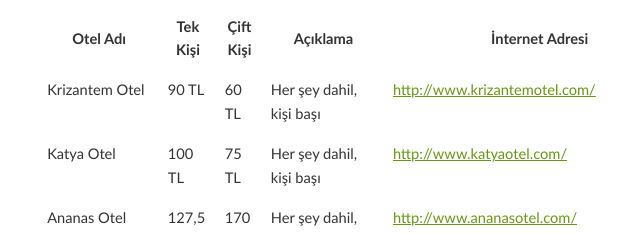
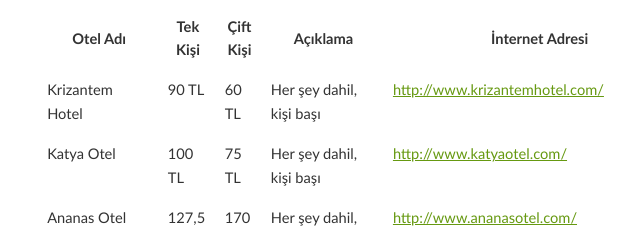
Before and after one commit to uyms/uyms.github.io, a plain HTML site: page venue.html in a window 1280 px wide. Shown: the part 509-742 px from the top of the page, 54-698 px from the left. Drawn offline with nearby package versions, Linux system fonts and the light colour scheme; a script that the page names is missing.

Commit message:
otel hotel
lel

```diff
--- a/venue.html
+++ b/venue.html
@@ -161,11 +161,11 @@
 			<th>Otel Adı</th> <th>Tek Kişi</th> <th>Çift Kişi</th> <th>Açıklama</th> <th>İnternet Adresi</th>
 		</tr>
 		<tr>
-			<td>Krizantem Otel</td>
+			<td>Krizantem Hotel</td>
 			<td>90 TL</td>
 			<td>60 TL</td>
 			<td>Her şey dahil, kişi başı </td>
-			<td><a href="http://www.krizantemotel.com/">http://www.krizantemotel.com/</a></td>
+			<td><a href="http://www.krizantemhotel.com/">http://www.krizantemhotel.com/</a></td>
 		</tr>
 
 		<tr>
```
